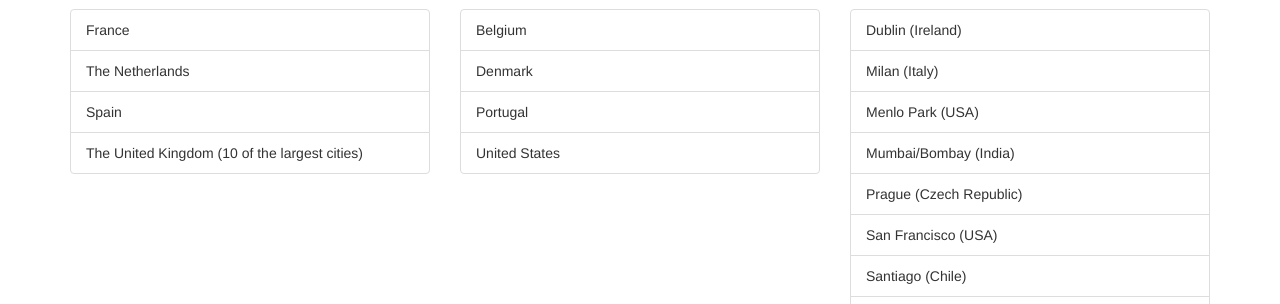
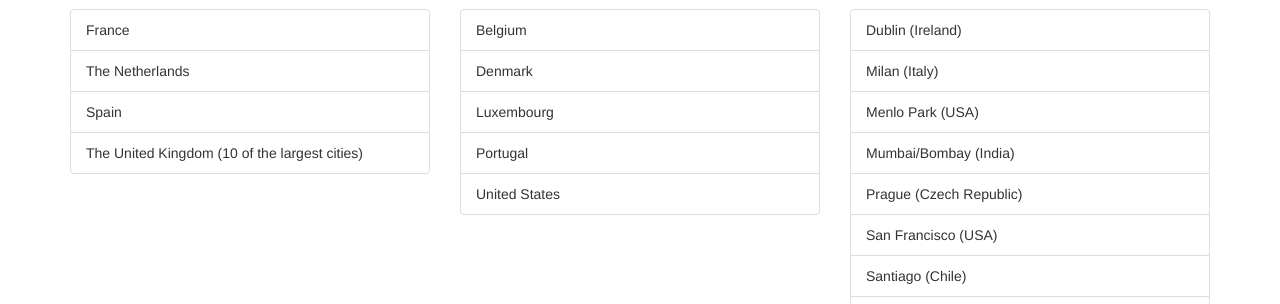
Before and after one commit to sigfox/makers.sigfox.com, a Jekyll site: the page built from index.html, in a window 1280 px wide and 900 px high, scrolled down 5597 px. Shown: the part 156-460 px from the top of the window. Built offline with Jekyll 4.4.1, drawn with Linux system fonts in a browser that asks for light colours.

Commit message:
Add Luxembourg to the list of ongoing rollouts

```diff
--- a/index.html
+++ b/index.html
@@ -489,6 +489,7 @@ The increasing number of M2M and Internet of Things solutions calls for better i
         <div class="list-group">
           <p class="list-group-item">Belgium</p>
           <p class="list-group-item">Denmark</p>
+          <p class="list-group-item">Luxembourg</p>
           <p class="list-group-item">Portugal</p>
           <p class="list-group-item">United States</p>
         </div>
```
